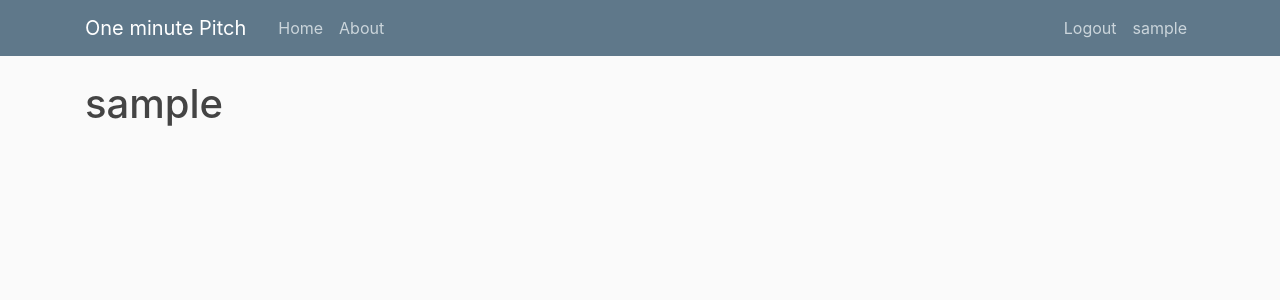
After one commit to Mutembeijoe/pitch, a Flask app: page /account in a window 1280 px wide. The commit adds this page. Shown: the top 300 px of the page. Run offline with Flask 2, Linux system fonts and the light colour scheme; the visitor is signed in with stand-in values (Sample User, id 1); data comes from the database, SQL or seed files in the repository; some libraries are stand-ins or nearby versions.

Commit message:
protects the account page from un-auntheticated users by sending them to the login page and on successful login their are redirected back to their accounts page

```diff
--- a/app/__init__.py
+++ b/app/__init__.py
@@ -12,5 +12,7 @@ db = SQLAlchemy(app)
 bcrypt = Bcrypt(app)
 
 login_manager = LoginManager(app)
+login_manager.login_view = 'login'
+login_manager.login_message_category = 'info'
 
 from app import routes
--- a/app/routes.py
+++ b/app/routes.py
@@ -1,7 +1,7 @@
 from app import app, bcrypt, db
-from flask import render_template, flash, url_for, redirect
+from flask import render_template, flash, url_for, redirect, request
 from app.forms import RegistrationForm, LoginForm
-from flask_login import login_user,current_user, logout_user
+from flask_login import login_user,current_user, logout_user, login_required
 from app.models import User
 
 pitches = [
@@ -50,7 +50,8 @@ def login():
         print(user)
         if user and bcrypt.check_password_hash(user.password, form.password.data):
             login_user(user, remember=form.remember.data)
-            return redirect(url_for('home'))
+            next_page = request.args.get('next')
+            return redirect(next_page) if next_page else redirect(url_for('home'))
         else:
             flash('Login Unsuccessful. Please check username and password', 'danger')
     return render_template('login.html', title='Login', form=form)
@@ -60,3 +61,8 @@ def login():
 def logout():
     logout_user()
     return redirect(url_for('home'))
+
+@app.route("/account")
+@login_required
+def account():
+    return render_template('account.html', title='Account')
--- /dev/null
+++ b/app/templates/account.html
@@ -0,0 +1,4 @@
+{% extends "layout.html" %}
+{% block content %}
+    <h1>{{ current_user.username }}</h1>
+{% endblock content %}
--- a/app/templates/layout.html
+++ b/app/templates/layout.html
@@ -23,7 +23,7 @@
             <div class="navbar-nav">
               {% if current_user.is_authenticated %}
                   <a class="nav-item nav-link" href="{{url_for('logout')}}">Logout</a>
-                  <a class="nav-item nav-link" href="#">{{current_user.username}}</a>
+                  <a class="nav-item nav-link" href="{{url_for('account')}}">{{current_user.username}}</a>
               {% else %}
                   <a class="nav-item nav-link" href="/login">Login</a>
                   <a class="nav-item nav-link" href="/register">Register</a>
```
